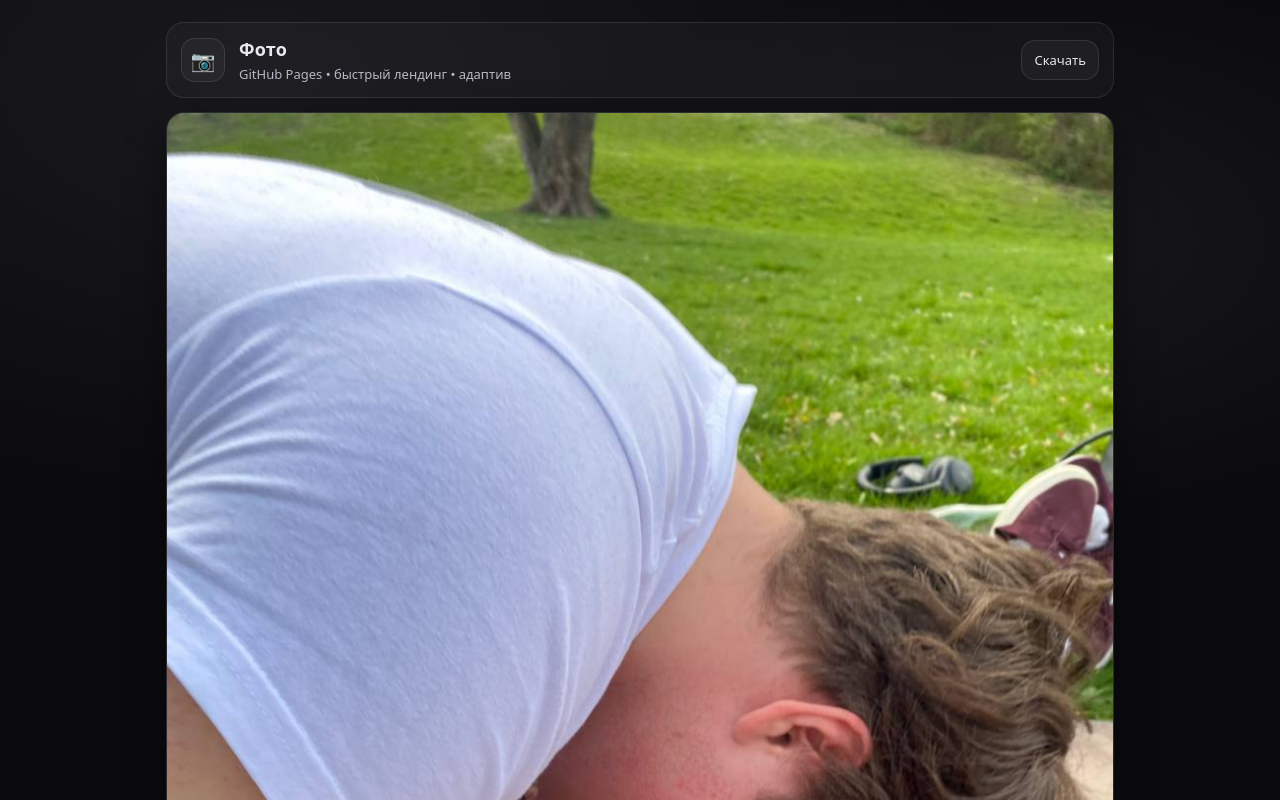
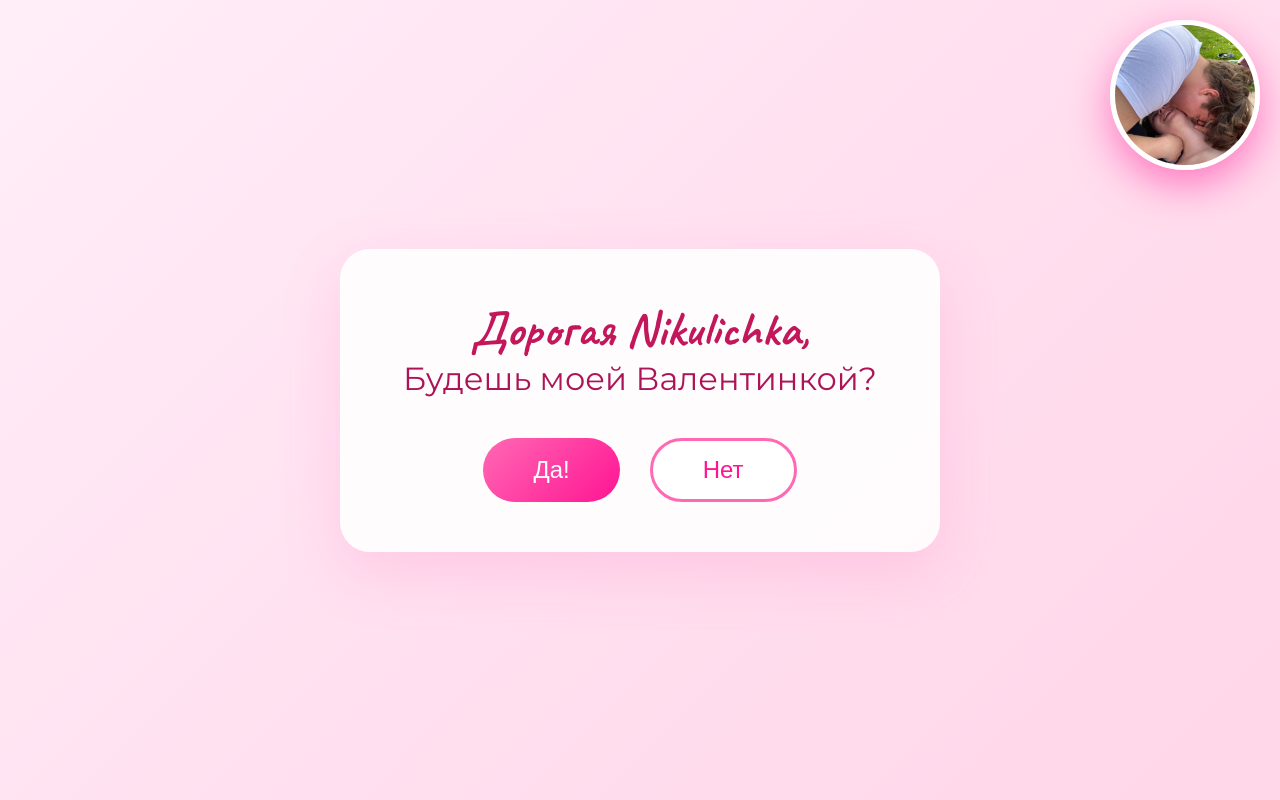
Before and after one commit to bbogamn/Valentine, a plain HTML site: page index.html in a window 1280 px wide. Shown: the top 800 px of the page. Drawn offline with Linux system fonts and the light colour scheme.

Commit message:
Add files via upload

```diff
--- a/index.html
+++ b/index.html
@@ -1,49 +1,70 @@
-<!doctype html>
+<!DOCTYPE html>
 <html lang="ru">
 <head>
-  <meta charset="utf-8" />
-  <meta name="viewport" content="width=device-width, initial-scale=1" />
-  <title>Фото</title>
-  <meta name="description" content="Лендинг с фото для GitHub Pages." />
-  <meta property="og:title" content="Фото" />
-  <meta property="og:description" content="Лендинг с фото для GitHub Pages." />
-  <meta property="og:image" content="assets/img/photo.jpg" />
-  <meta name="twitter:card" content="summary_large_image" />
-  <link rel="icon" href="assets/img/favicon.png" />
-  <link rel="preload" href="assets/img/photo.jpg" as="image" />
-  <link rel="stylesheet" href="assets/css/styles.css" />
+<meta charset="UTF-8">
+<meta name="viewport" content="width=device-width, initial-scale=1.0">
+<title>Valentine's Day</title>
+<style>
+@import url('https://fonts.googleapis.com/css2?family=Caveat:wght@700&family=Montserrat:wght@400;600&display=swap');
+*{margin:0;padding:0;box-sizing:border-box}
+body{
+font-family:'Montserrat',sans-serif;
+min-height:100vh;
+background:linear-gradient(135deg,#ffeef8 0%,#ffe0f0 50%,#ffd6e8 100%);
+overflow:hidden;
+position:relative;
+}
+.photo-container{
+position:absolute;
+top:20px;
+right:20px;
+width:150px;
+height:150px;
+border-radius:50%;
+border:5px solid white;
+box-shadow:0 10px 30px rgba(255,105,180,.3);
+overflow:hidden;
+z-index:10;
+animation:photoPulse 2s infinite;
+}
+@keyframes photoPulse{
+0%,100%{box-shadow:0 10px 30px rgba(255,105,180,.3)}
+50%{box-shadow:0 15px 40px rgba(255,20,147,.5)}
+}
+.photo-container img{width:100%;height:100%;object-fit:cover;}
+.container{display:flex;justify-content:center;align-items:center;min-height:100vh;padding:20px;}
+.card{
+background:rgba(255,255,255,.9);
+border-radius:30px;
+padding:50px;
+box-shadow:0 20px 60px rgba(255,105,180,.2);
+text-align:center;
+max-width:600px;width:100%;
+}
+.title{font-family:'Caveat',cursive;font-size:48px;color:#c2185b;}
+.subtitle{font-size:32px;color:#ad1457;margin-bottom:40px;}
+.buttons{display:flex;gap:30px;justify-content:center;margin-top:30px;}
+.btn{padding:15px 50px;border-radius:50px;font-size:24px;cursor:pointer;border:none;}
+.btn-yes{background:linear-gradient(135deg,#ff69b4,#ff1493);color:white;}
+.btn-no{background:white;color:#ff1493;border:3px solid #ff69b4;}
+</style>
 </head>
 <body>
-  <main class="wrap">
-    <header class="top">
-      <div class="brand">📷</div>
-      <div class="meta">
-        <h1>Фото</h1>
-        <p class="sub">GitHub Pages • быстрый лендинг • адаптив</p>
-      </div>
-      <a class="btn" href="assets/img/photo.jpg" download>Скачать</a>
-    </header>
 
-    <section class="card">
-      <figure class="figure">
-        <img
-          src="assets/img/photo.jpg"
-          alt="Фото"
-          loading="eager"
-          decoding="async"
-        />
-      </figure>
-    </section>
+<div class="photo-container">
+<img src="./photo.jpg" alt="Наше фото">
+</div>
 
-    <footer class="foot">
-      <span>© <span id="y"></span></span>
-      <span class="dot">•</span>
-      <a href="https://pages.github.com/" target="_blank" rel="noreferrer">GitHub Pages</a>
-    </footer>
-  </main>
+<div class="container">
+<div class="card">
+<h1 class="title">Дорогая Nikulichka,</h1>
+<p class="subtitle">Будешь моей Валентинкой?</p>
+<div class="buttons">
+<button class="btn btn-yes">Да!</button>
+<button class="btn btn-no">Нет</button>
+</div>
+</div>
+</div>
 
-  <script>
-    document.getElementById("y").textContent = new Date().getFullYear();
-  </script>
 </body>
 </html>
```
Also changed, not shown: photo.jpg (added).
